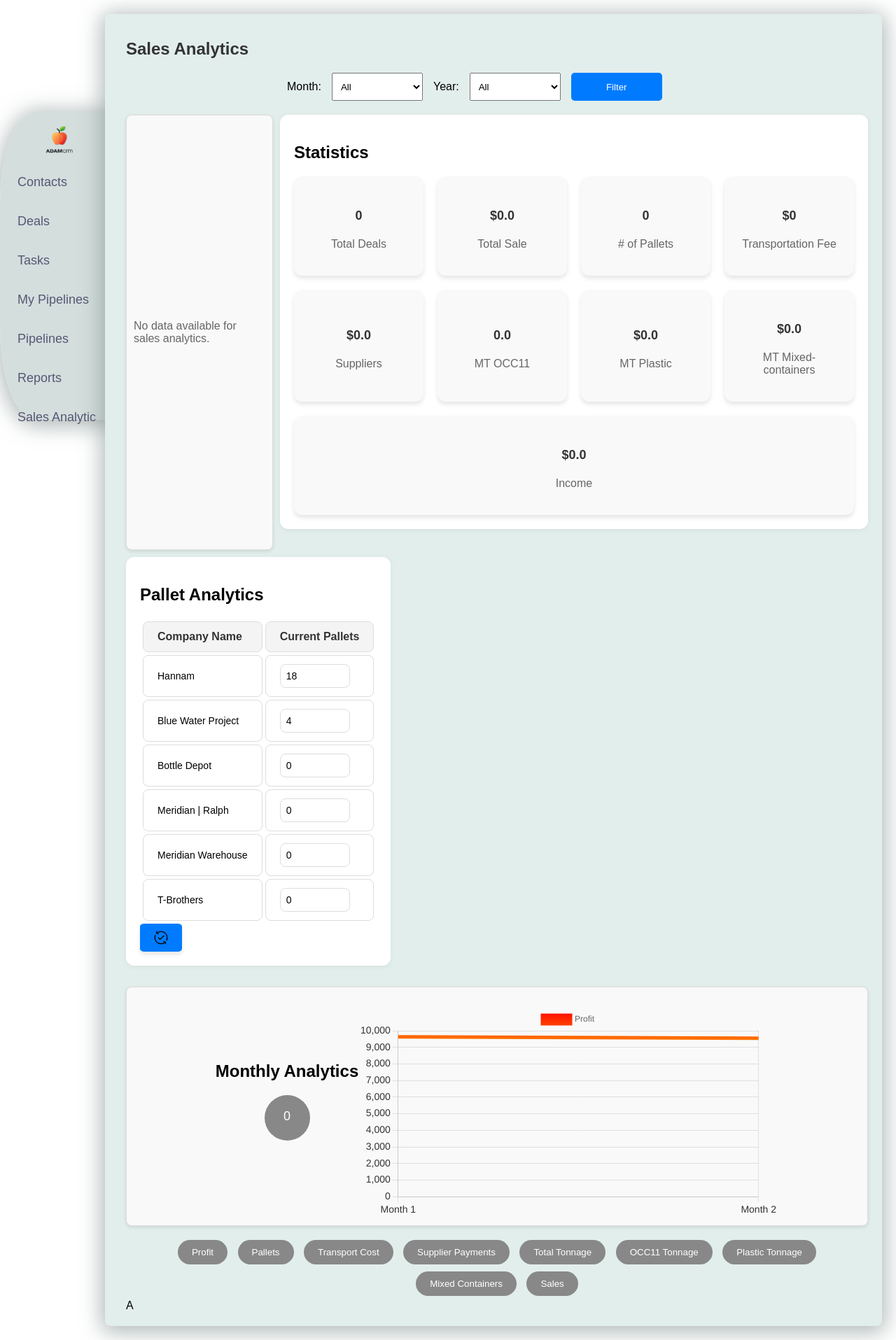
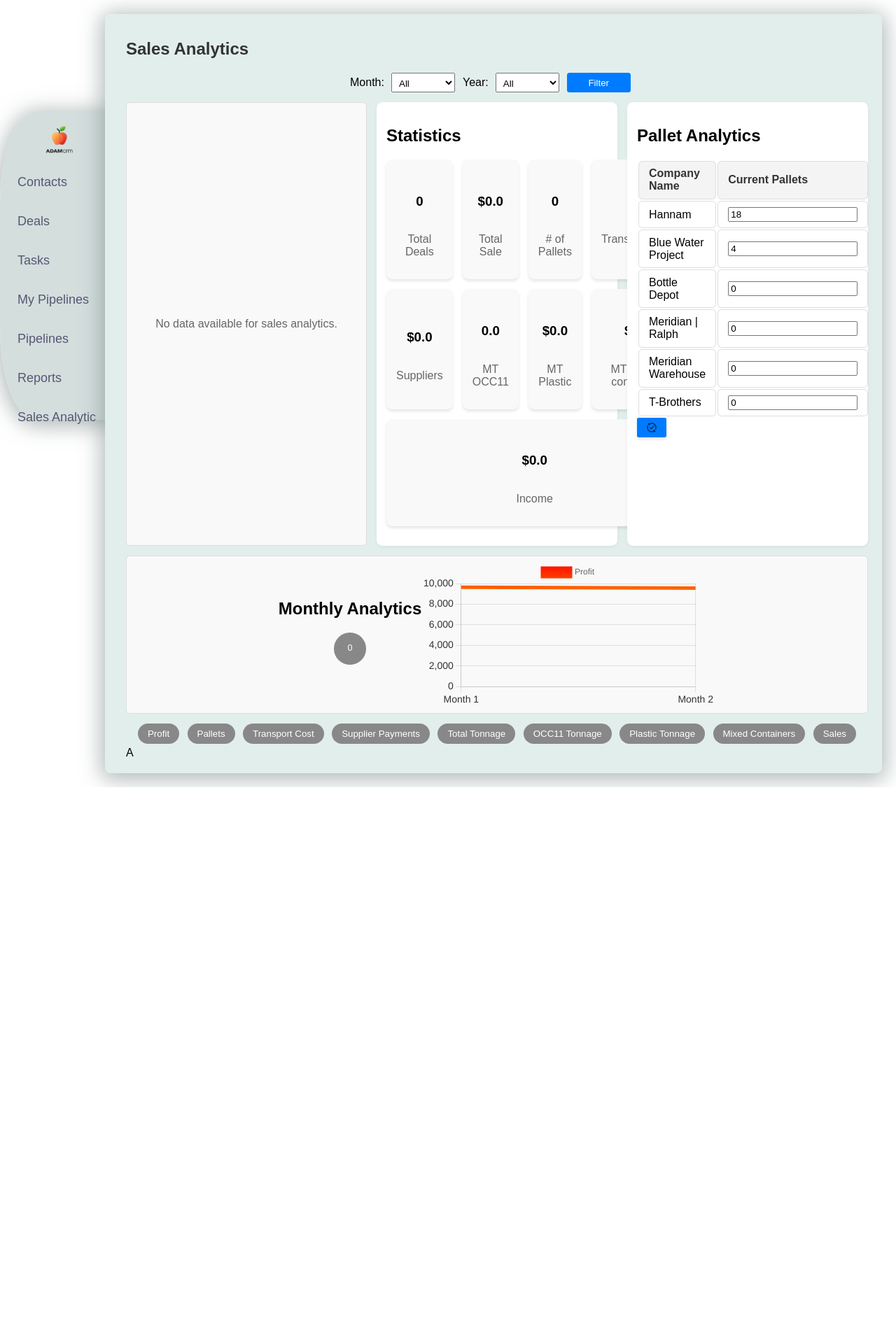
Before and after one commit to DimkaAdam/CRM_SYSTEM, a Django app: page /sales_analytics/ in a window 1280 px wide. Shown: the whole page at 70% size. After the commit the page ends 1125 px from the top, so only its background shows below. Run offline with Django 5.2, Linux system fonts and the light colour scheme; data comes from the database, SQL or seed files in the repository.

Commit message:
scale ticket fix

```diff
--- a/crm_project/crm/static/crm/sales_analytics.css
+++ b/crm_project/crm/static/crm/sales_analytics.css
@@ -1,180 +1,122 @@
 /* ================================
-   Sales Analytics HTML Settings
+   Контейнер аналитики с использованием CSS Grid
 ================================ */
-
-/* Базовые стили для страницы аналитики */
-body {
-    font-family: Arial, sans-serif;
-    background-color: #f9f9f9;
-    margin: 0;
-    padding: 0;
+.analytics-container {
+  display: grid;
+  grid-template-columns: repeat(auto-fit, minmax(210px, 1fr)); /* 300px * 0.7 = 210px */
+  gap: 14px; /* 20px * 0.7 ≈ 14px */
+  margin: 14px auto; /* 20px * 0.7 ≈ 14px */
 }
 
-h1 {
-    font-size: 24px;
-    margin-bottom: 20px;
-    color: #333;
+/* ================================
+   Унифицированный стиль для блоков
+================================ */
+.block {
+  padding: 14px; /* 20px * 0.7 */
+  background-color: #ffffff;
+  border-radius: 8.4px; /* 12px * 0.7 */
+  box-shadow: 0 1.4px 5.6px rgba(0, 0, 0, 0.05); /* 2px->1.4px, 8px->5.6px */
+  min-height: 175px; /* 250px * 0.7 */
 }
 
-canvas {
-    width: 100%;
-    max-width: 600px;
-    margin-top: 20px;
-}
-
-/* Контейнер для аналитики */
-.analytics-container {
-    display: flex;
-    flex-wrap: wrap;
-    gap: 10px;
-}
-
-/* Контейнер для графика */
+/* ================================
+   Унифицированный стиль для графиков (chart-container)
+================================ */
 .chart-container {
-    flex: 1;
-    min-width: 150px;
-    padding: 10px;
+  padding: 7px; /* 10px * 0.7 */
   border: 1px solid #ddd;
-    border-radius: 8px;
+  border-radius: 5.6px; /* 8px * 0.7 */
   background: #f9f9f9;
-    box-shadow: 0 2px 5px rgba(0, 0, 0, 0.1);
   display: flex;
   justify-content: center;
   align-items: center;
+  min-height: 175px; /* 250px * 0.7 */
 }
 
-
-
-/* ==========================================================================
-   Контейнер для плиток (Tiles Container)
-   ========================================================================== */
-
-.monthly-header {
-    text-align: center;
-    margin-bottom: 20px; /* Отступ снизу для отделения от графика */
-}
-
+/* ================================
+   Контейнер для плиток статистики
+================================ */
 .tiles-container {
   display: grid;
   grid-template-columns: repeat(4, 1fr);
-    gap: 20px;
-    justify-content: center;
-    margin-top: 20px;
-    max-width: 800px;
+  gap: 14px; /* 20px * 0.7 */
+  max-width: 560px; /* 800px * 0.7 */
+  margin: 14px auto; /* 20px * 0.7 */
 }
 
-/* Плитка статистики */
+/* Единый стиль для плиток (карточек) */
 .tile {
   background-color: #f9f9f9;
-  border-radius: 12px;
-  box-shadow: 0 4px 6px rgba(0, 0, 0, 0.1);
-  padding: 20px;
+  border-radius: 8.4px; /* 12px * 0.7 */
+  box-shadow: 0 2.8px 4.2px rgba(0, 0, 0, 0.1); /* 4px*0.7 = 2.8px, 6px*0.7 = 4.2px */
+  padding: 14px; /* 20px * 0.7 */
   text-align: center;
-  transition: transform 0.3s ease, box-shadow 0.3s ease;
   display: flex;
   flex-direction: column;
   justify-content: center;
   align-items: center;
+  transition: transform 0.3s ease, box-shadow 0.3s ease;
 }
 
 .tile:hover {
   transform: scale(1.05);
-  box-shadow: 0 6px 10px rgba(0, 0, 0, 0.15);
+  box-shadow: 0 4.2px 7px rgba(0, 0, 0, 0.15); /* 6px*0.7 = 4.2px, 10px*0.7 = 7px */
 }
 
-/* Стили для иконки внутри плитки */
-.tile .icon {
-  font-size: 30px;
-  margin-bottom: 5px;
-  color: #007bff;
-}
-
-/* Стили для числового значения */
-.tile h3 {
-  font-size: 18px;
-  color: #333;
-  margin: 5px 0;
-}
-
-/* Стили для подписи */
-.tile p {
-  font-size: 14px;
-  color: #6c757d;
-}
-
-/* Для плитки Income растягиваем её на 2 колонки */
+/* Если нужно растянуть плитку (например, Income) на всю ширину контейнера */
 .tile-income {
   grid-column: span 4;
 }
 
-.current-metric {
-  display: block;            /* Отображается как блочный элемент */
-  margin: 0 auto 20px;       /* Центрирование по горизонтали и отступ снизу */
-  width: 60px;               /* Фиксированная ширина */
-  height: 60px;              /* Фиксированная высота */
-  border-radius: 50%;        /* Делает элемент круглым */
-  background-color: #888;    /* Фоновый цвет */
-  color: #fff;               /* Цвет текста */
-  text-align: center;        /* Выравнивание текста по центру */
-  line-height: 60px;         /* Вертикальное центрирование текста */
-  font-size: 18px;           /* Размер шрифта */
+/* ================================
+   Унифицированный стиль для таблиц
+================================ */
+table {
+  width: 100%;
+  border-collapse: separate;
+  border-spacing: 2.8px; /* 4px * 0.7 */
 }
 
-/* Статистика */
-
-.stats-container {
-    flex: 1;
-    padding: 10px;
+table th,
+table td {
+  padding: 8.4px 14px; /* 12px 20px * 0.7 */
+  border: 1px solid #ddd;
+  border-radius: 5.6px; /* 8px * 0.7 */
+  text-align: left;
   font-family: Arial, sans-serif;
 }
 
-.stats-cards {
-    display: flex;
-    flex-wrap: wrap;
-    gap: 10px;
+table th {
+  background-color: #f4f4f4;
+  color: #333;
+  font-weight: bold;
+  border-radius: 5.6px;
 }
 
-.stat-card {
-    background-color: #ffffff;
-    border-radius: 8px;
-    box-shadow: 0 2px 5px rgba(0, 0, 0, 0.1);
-    padding: 10px;
+/* ================================
+   Стиль для элемента текущего показателя (круглый индикатор)
+================================ */
+.current-metric {
+  display: inline-block;
+  width: 45.5px;  /* 65px * 0.7 */
+  height: 45.5px; /* 65px * 0.7 */
+  border-radius: 50%;
+  background-color: #888;
+  color: #fff;
   text-align: center;
-    width: 90px;
-    height: 90px;
-    flex: 1;
-    min-width: 100px;
-    transition: transform 0.3s ease, background-color 0.3s ease;
+  line-height: 45.5px; /* 65px * 0.7 */
+  font-size: 12.6px; /* 18px * 0.7 */
+  margin: 0 auto 14px; /* 20px * 0.7 */
 }
 
-.stat-card:hover {
-    background-color: #f1f1f1;
-    transform: scale(1.05);
-}
-
-.stat-card .icon {
-    font-size: 30px;
-    margin-bottom: 5px;
-    color: #007bff;
-}
-
-.stat-card h3 {
-    font-size: 18px;
-    color: #333;
-    margin: 5px 0;
-}
-
-.stat-card p {
-    font-size: 14px;
-    color: #6c757d;
-}
-
-/* Форма фильтрации */
+/* ================================
+   Стиль для формы фильтрации
+================================ */
 .filter-form {
-    margin-bottom: 20px;
+  margin-bottom: 14px; /* 20px * 0.7 */
   display: flex;
-    gap: 15px;
-    max-width: 600px;
+  gap: 10.5px; /* 15px * 0.7 */
+  max-width: 420px; /* 600px * 0.7 */
   margin-left: auto;
   margin-right: auto;
   justify-content: flex-start;
@@ -183,203 +125,124 @@ canvas {
 
 .filter-form select,
 .filter-form button {
-    width: 130px;
-    height: 40px;
-    padding: 8px;
+  width: 91px;  /* 130px * 0.7 */
+  height: 28px; /* 40px * 0.7 */
+  padding: 5.6px; /* 8px * 0.7 */
 }
 
 .filter-form button {
   background-color: #007BFF;
   color: white;
   border: none;
-    border-radius: 5px;
+  border-radius: 3.5px; /* 5px * 0.7 */
   cursor: pointer;
 }
 
 /* ================================
-   Monthly Analytics Styles
+   Стили для Monthly Analytics
 ================================ */
 
-/* Элемент текущего показателя */
-#currentMetricDisplay {
-    display: inline-block;
-    width: 65px;
-    height: 65px;
-    border-radius: 50%;
-    background-color: #888;
-    color: #fff;
+/* Заголовок и индикатор для графика по месяцам */
+.monthly-header {
   text-align: center;
-    line-height: 60px;
-    font-size: 18px;
-    margin: 0 auto 15px;
+  margin-bottom: 14px; /* 20px * 0.7 */
 }
 
-/* Контейнер для графика по месяцам */
-
-.chart-container {
-    max-width: 1200px;  /* или любая нужная ширина */
-    margin: 0 auto;    /* центрирование контейнера */
-    padding: 10px;     /* можно уменьшить отступы */
-}
-
-#monthlyChart {
-    width: 100%;       /* занимает всю ширину родителя */
-    max-width: 600px;  /* ограничение по ширине */
-    height: auto;      /* автоматически вычисляемая высота */
+/* Ограничение для canvas графика */
+#monthlyChart,
+#monthlyWormChart {
+  width: 100%;
+  max-width: 420px; /* 600px * 0.7 */
+  height: auto;
 }
 
 /* Контейнер для кнопок переключения метрик */
 .chart-buttons {
   text-align: center;
-    margin-top: 15px;
-
+  margin-top: 10.5px; /* 15px * 0.7 */
 }
 
 /* Стили для кнопок переключения метрик */
 .chart-buttons button {
   border: none;
-    border-radius: 50px;
-    padding: 10px 20px;
+  border-radius: 35px; /* 50px * 0.7 */
+  padding: 7px 14px;   /* 10px 20px * 0.7 */
   background-color: #888;
   color: #fff;
   cursor: pointer;
   transition: all 0.3s ease;
-    margin: 5px;
+  margin: 3.5px;       /* 5px * 0.7 */
 }
 
-/* Hover эффекты для каждой кнопки с индивидуальными цветами */
 .chart-buttons button.profit:hover {
   background-color: #4CAF50;
   transform: scale(1.1);
-    box-shadow: 0 4px 8px rgba(76, 175, 80, 0.5);
+  box-shadow: 0 2.8px 5.6px rgba(76, 175, 80, 0.5);
 }
 
 .chart-buttons button.pallets:hover {
   background-color: #2196F3;
   transform: scale(1.1);
-    box-shadow: 0 4px 8px rgba(33, 150, 243, 0.5);
+  box-shadow: 0 2.8px 5.6px rgba(33, 150, 243, 0.5);
 }
 
 .chart-buttons button.hauler:hover {
   background-color: #FF9800;
   transform: scale(1.1);
-    box-shadow: 0 4px 8px rgba(255, 152, 0, 0.5);
+  box-shadow: 0 2.8px 5.6px rgba(255, 152, 0, 0.5);
 }
 
 .chart-buttons button.suppliers:hover {
   background-color: #9C27B0;
   transform: scale(1.1);
-    box-shadow: 0 4px 8px rgba(156, 39, 176, 0.5);
+  box-shadow: 0 2.8px 5.6px rgba(156, 39, 176, 0.5);
 }
 
 .chart-buttons button.total_tonnage:hover {
   background-color: #E91E63;
   transform: scale(1.1);
-    box-shadow: 0 4px 8px rgba(233, 30, 99, 0.5);
+  box-shadow: 0 2.8px 5.6px rgba(233, 30, 99, 0.5);
 }
 
 .chart-buttons button.occ11_tonnage:hover {
   background-color: #3F51B5;
   transform: scale(1.1);
-    box-shadow: 0 4px 8px rgba(63, 81, 181, 0.5);
+  box-shadow: 0 2.8px 5.6px rgba(63, 81, 181, 0.5);
 }
 
 .chart-buttons button.plastic_tonnage:hover {
   background-color: #00BCD4;
   transform: scale(1.1);
-    box-shadow: 0 4px 8px rgba(0, 188, 212, 0.5);
+  box-shadow: 0 2.8px 5.6px rgba(0, 188, 212, 0.5);
 }
 
 .chart-buttons button.mixed_tonnage:hover {
   background-color: #CDDC39;
   transform: scale(1.1);
-    box-shadow: 0 4px 8px rgba(205, 220, 57, 0.5);
+  box-shadow: 0 2.8px 5.6px rgba(205, 220, 57, 0.5);
 }
 
 .chart-buttons button.sales:hover {
   background-color: #F44336;
   transform: scale(1.1);
-    box-shadow: 0 4px 8px rgba(244, 67, 54, 0.5);
+  box-shadow: 0 2.8px 5.6px rgba(244, 67, 54, 0.5);
 }
 
-
-/* Контейнер для блока с таблицей */
-.block {
-    padding: 20px;
-    background-color: #ffffff; /* Белый фон для блока */
-    border-radius: 12px;
-    box-shadow: 0 2px 8px rgba(0, 0, 0, 0.05); /* Легкая тень */
-    margin-bottom: 30px;
-}
-
-/* Таблица */
-table {
-    /* Включаем раздельный режим и задаём небольшой отступ */
-    border-collapse: separate;
-    border-spacing: 4px;
-}
-
-table th,
-table td {
-    background-color: #fff;
-    border: 1px solid #ddd;
-    border-radius: 8px; /* Скруглённые углы */
-    padding: 12px 20px;
-    text-align: left;
-    font-family: 'Arial', sans-serif;
-}
-
-table th {
-    background-color: #f4f4f4; /* Мягкий светлый фон для заголовков */
-    color: #333;
-    font-weight: bold;
-    border-radius: 8px;
-}
-
-table td {
-    background-color: #fff;
-    border: 1px solid #ddd;
-    border-radius: 8px;
-    font-size: 14px;
-}
-
-/* Стилизация строки таблицы */
-tbody tr:nth-child(odd) {
-    background-color: #f9f9f9;
-}
-
-tbody tr:nth-child(even) {
-    background-color: #fff;
-}
-
-/* Стилизация поля ввода для паллет */
-input[type="number"] {
-    width: 100px;
-    padding: 8px;
-    border: 1px solid #ddd;
-    border-radius: 8px;
-    font-size: 14px;
-    box-sizing: border-box;
-}
-
-input[type="number"]:focus {
-    outline: none;
-    border-color: #007BFF;
-}
-
-/* Стили для кнопки Update */
+/* ================================
+   Кнопка Update
+================================ */
 .upt-btn {
     display: flex;
     align-items: center;
     justify-content: center;
-width: 60px;
-height: 40px;
+    width: 42px;   /* 60px * 0.7 */
+    height: 28px;  /* 40px * 0.7 */
     background-color: #007BFF;
     border: none;
-border-radius: 10%;
+    border-radius: 7%; /* уменьшено пропорционально */
     cursor: pointer;
     transition: background-color 0.3s ease, transform 0.2s ease;
-box-shadow: 0 4px 6px rgba(0, 0, 0, 0.1);
+    box-shadow: 0 2.8px 4.2px rgba(0, 0, 0, 0.1);
     padding: 0;
     overflow: hidden;
 }
@@ -395,8 +258,8 @@ overflow: hidden;
 }
 
 .upt-btn img {
-    width: 20px;
-    height: 20px;
+    width: 14px;  /* 20px * 0.7 */
+    height: 14px; /* 20px * 0.7 */
     pointer-events: none;
     object-fit: cover;
 }
```
Lines whose indentation alone changed are shown as unchanged.
